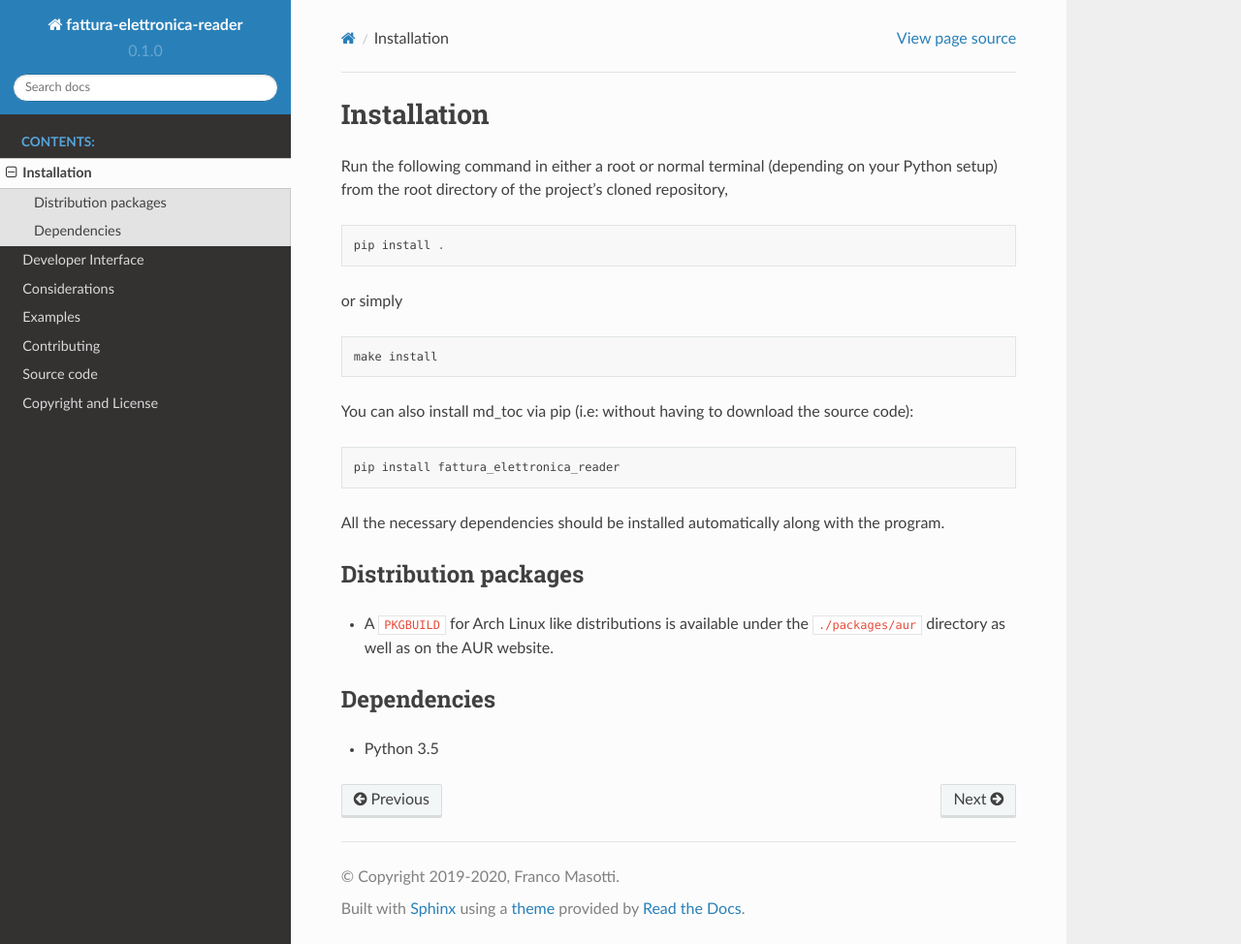
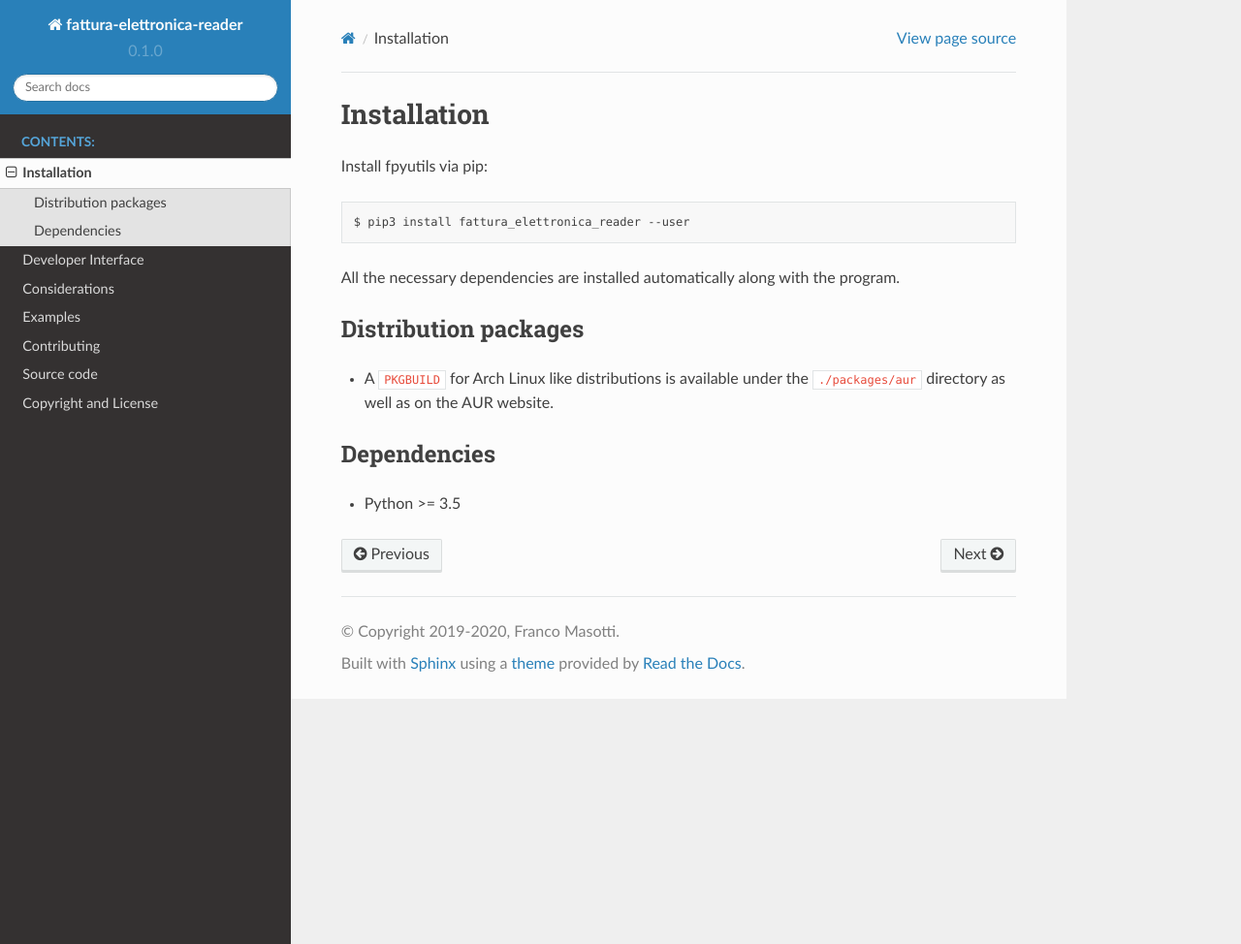
Before and after one commit to frnmst/fattura-elettronica-reader, a Sphinx documentation site: the page built from docs/install.rst, in a window 1280 px wide and 974 px high. Shown: the whole window at 97% size. Built offline with Sphinx 7.4.7 and the Read the Docs theme 2.0.0, drawn with Linux system fonts in a browser that asks for light colours.

Commit message:
Fixed documentation.

```diff
--- a/docs/install.rst
+++ b/docs/install.rst
@@ -1,29 +1,14 @@
 Installation
 ============
 
-Run the following command in either a root or normal terminal (depending on
-your Python setup) from the root directory of the project's cloned repository,
+Install fpyutils via pip:
 
 ::
 
-    pip install .
-
-or simply
-
-::
-
-    make install
+    $ pip3 install fattura_elettronica_reader --user
 
 
-You can also install md_toc via pip (i.e: without having to download the source
-code):
-
-::
-
-    pip install fattura_elettronica_reader
-
-
-All the necessary dependencies should be installed automatically along with the
+All the necessary dependencies are installed automatically along with the
 program.
 
 Distribution packages
@@ -36,4 +21,4 @@ Distribution packages
 Dependencies
 ------------
 
-- Python 3.5
+- Python >= 3.5
```
Also changed, not shown: docs/considerations.rst (+6 -12 lines), docs/examples.rst (+10 -4 lines).
